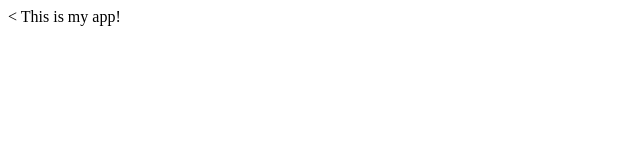
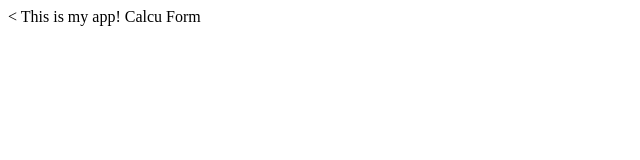
Before and after one commit to RogerSodoyjr/GithubLab1, a plain HTML site: page index.html in a window 1280 px wide. Shown: the full height of the page, 0-640 px from the left. Drawn offline with Linux system fonts and the light colour scheme.

Commit message:
Caulcu Form

```diff
--- a/index.html
+++ b/index.html
@@ -5,5 +5,6 @@
   </head>
   <body>
       This is my app!
+      Calcu Form
   </body>
 </html>
```
Also changed, not shown: calcu.html (added, +1 -0 lines), log.txt (added).
